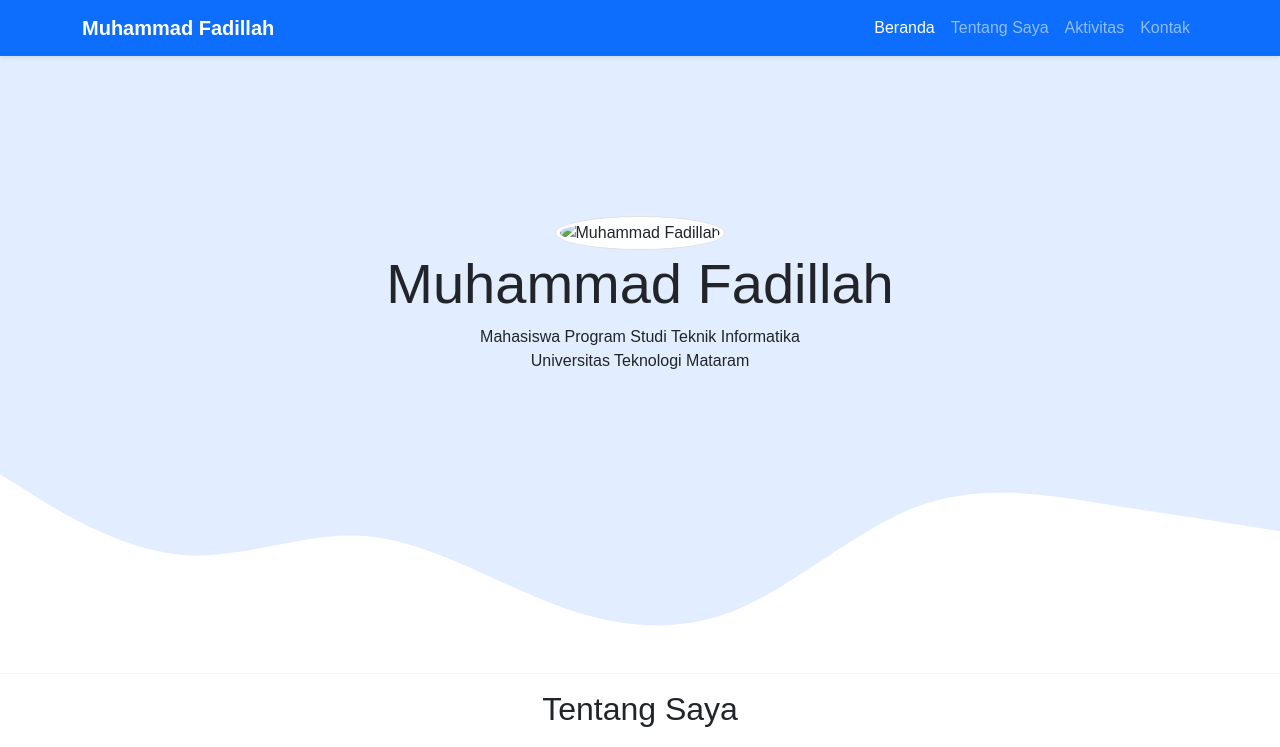
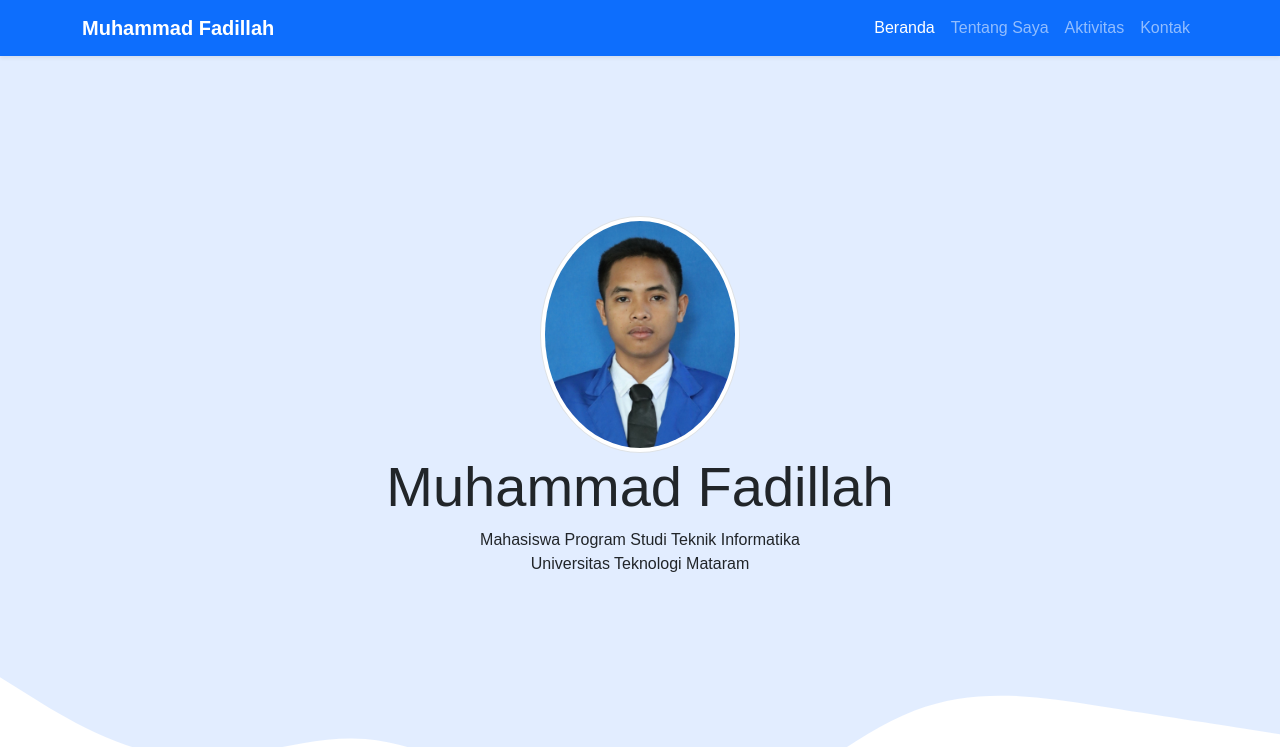
Before and after one commit to MrAhmadFadil/MuhammadFadillah.github.io, a plain HTML site: page index.html in a window 1280 px wide. Shown: the top 747 px of the page. Drawn offline with nearby package versions, Linux system fonts and the light colour scheme; files whose address does not match are found by name.

Commit message:
Update index.html

```diff
--- a/index.html
+++ b/index.html
@@ -47,7 +47,7 @@
 
   <!-- jumbotron -->
   <section class="jumbotron text-center">
-    <img src="pp.jpg" alt="Muhammad Fadillah" width="200" class="rounded-circle img-thumbnail" />
+    <img src="img/pp.jpg" alt="Muhammad Fadillah" width="200" class="rounded-circle img-thumbnail" />
     <h1 class="display-4"><b>Muhammad Fadillah</b></h1>
     <p class="">Mahasiswa Program Studi Teknik Informatika <br> Universitas Teknologi Mataram</p>
     <svg xmlns="http://www.w3.org/2000/svg" viewBox="0 0 1440 320">
```
